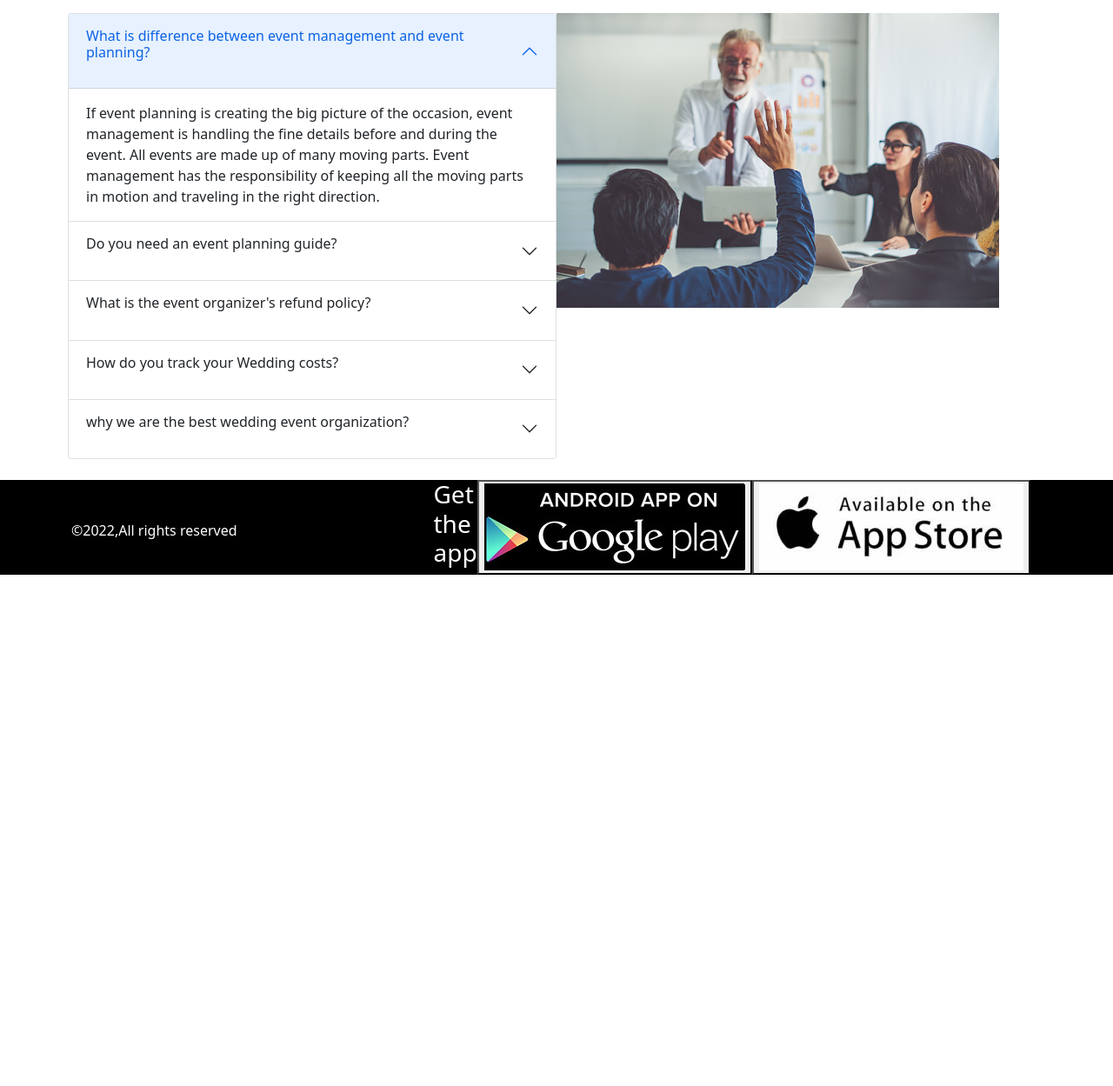
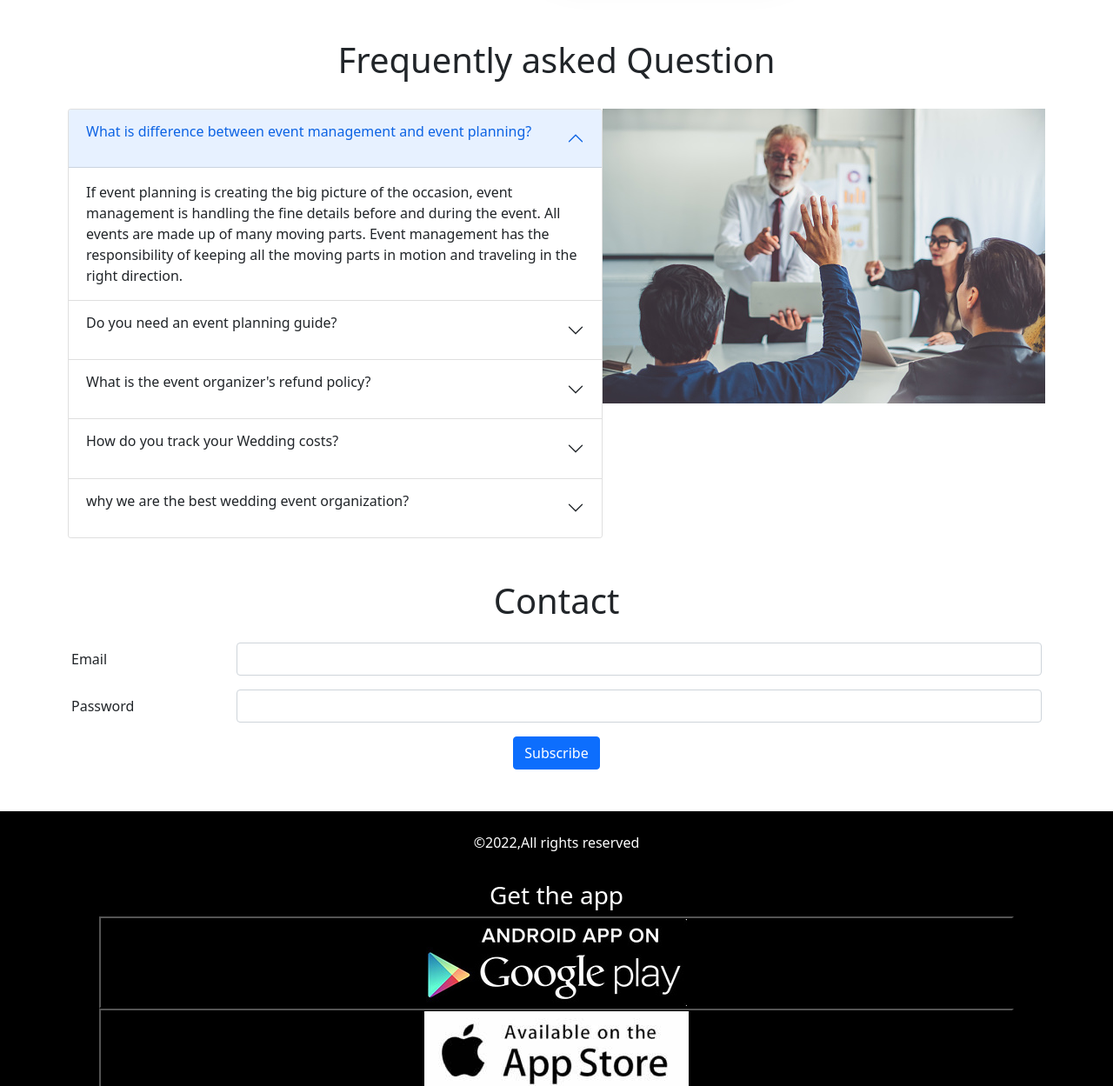
Before and after one commit to shamimbhuiyan1/emanual-convention-center, a plain HTML site: page index.html in a window 1280 px wide. Shown: the part 1060-2309 px from the top of the page at 87% size. Before the commit the page ends 1721 px from the top, so only its background shows below. Drawn offline with Linux system fonts and the light colour scheme.

Commit message:
partial complete

```diff
--- a/index.html
+++ b/index.html
@@ -34,6 +34,8 @@
               </div>
             </div>
           </nav>
+          <!-- carousal section. -->
+
           <section class="my-5">
               <div class="row carosal image">
                 <div id="carouselExampleCaptions" class="carousel slide" data-bs-ride="carousel">
@@ -47,15 +49,17 @@
                         <img src="images/banner-1.png" class="d-block w-100 h-25"
                         alt="...">
                         <div class="carousel-caption d-none d-md-block">
-                          <h5>The perfect venue for your next event</h5>
-                          <p>We are hosting many programs like wedding,Birthday party,corporate meeting etc.</p>
+                          <h5 class="fs-1">The perfect venue for your next event</h5>
+                          <p class="fs-3">We are hosting many programs like wedding,Birthday party,corporate meeting etc.</p>
+                          <div class="btn btn-primary"><a class="text-white text-decoration-none"   href="https://themeforest.net/item/wedding-html5-responsive-wedding-template/19348701" target="_blank"> Book Now</a></div>
                         </div>
                       </div>
                       <div class="carousel-item">
                         <img src="images/banner-2.png" class="d-block w-100 " alt="...">
                         <div class="carousel-caption d-none d-md-block">
-                          <h5>Entry Gate</h5>
-                          <p>Entrance gate of the wedding is one of the most part.we have very experienced planner to make your wedding gate beautiful.</p>
+                          <h5 class="fs-1">Entry Gate</h5>
+                          <p class="fs-3">Entrance gate of the wedding is one of the most part.we have very experienced planner to make your wedding gate beautiful.</p>
+                          <div class="btn btn-primary"><a class="text-white text-decoration-none"   href="https://themeforest.net/item/wedding-html5-responsive-wedding-template/19348701" target="_blank"> Book Now</a></div>
                         </div>
                       </div>
                       <div class="carousel-item">
@@ -63,6 +67,7 @@
                         <div class="carousel-caption d-none d-md-block">
                           <h5 class="fs-1">Beautiful Decoration</h5>
                           <p>Our decoration of hall simply oustanding.We decorate the hall according to our respectful client demand.</p>
+                          <div class="btn btn-primary"><a class="text-white text-decoration-none"   href="https://themeforest.net/item/wedding-html5-responsive-wedding-template/19348701" target="_blank"> Book Now</a></div>
                         </div>
                       </div>
                     </div>
@@ -84,7 +89,7 @@
       <!-- our pakages. -->
 
       <section class="container">
-        <div class="row row-cols-1 row-cols-md-2 row-cols-lg-4 g-4 my-5">
+        <div class="row row-cols-1 row-cols-md-2 row-cols-lg-4 g-4 my-5 p-5">
           <div class="col">
             <div class="card h-100 border-0 shadow-sm">
               <div class="card-body">
@@ -138,7 +143,7 @@
                   <i class="far fa-check-circle px-1 text-primary"></i><small>Billed as shift</small>
                 </div>
               </div>
-              <div class="px-5 justify-content-center align-content-center button-background mb-2">
+              <div class="px-5 justify-content-center align-content-center mb-2">
                 <button class="btn btn-outline-primary align-content-center px-5 rounded-pill "><a>Choose plan</a></button>
               </div>
             </div>
@@ -221,7 +226,7 @@
           <div class="row ">
             <h1 class="text-center">Frequently asked Question</h1>
         <div class="d-flex justify-content-center align-content-center g-3 my-4">
-          <div class="col-lg-6 col-sm-12">
+          <div class="">
             <div class="accordion" id="accordionExample">
               <div class="accordion-item">
                 <h2 class="accordion-header" id="headingOne">
@@ -288,28 +293,44 @@
               </div>
             </div>
           </div>
-          <div class="col-lg-6 col-sm-12 img-fluid ms-xxl-5">
+          <div class="img-fluid ms-xxl-5">
             <img src="images/rise hand.jpg" alt="">
           </div>
           </div>
         </div>
       </section>
+      <!-- contact section. -->
+
+      <section class="container">
+        <h1 class="text-center fs-1 my-4">Contact</h1>
+        <form>
+          <div class="row row-cols-sm-6 mb-3">
+            <label for="inputEmail3" class="col-sm-2 col-form-label">Email</label>
+            <div class="col-sm-10">
+              <input type="email" class="form-control" id="inputEmail3">
+            </div>
+          </div>
+          <div class="row mb-3">
+            <label for="inputPassword3" class="col-sm-2 col-form-label">Password</label>
+            <div class="col-sm-10">
+              <input type="password" class="form-control" id="inputPassword3">
+            </div>
+          </div>
+          <div class="d-flex align-items-center justify-content-center px-5">
+            <button type="submit" class="btn btn-primary align-items-center">Subscribe</button>
+          </div>
+        </form>
+      </section>
     </main>
     <!-- footer section. -->
-    <footer class="bg-black text-white footer-size">
-      <div class="container d-flex justify-content-between align-content-end">
+    <footer class="bg-black text-white footer-size mt-5">
+      <div class="container d-flex justify-content-center align-content-center">
         <div class="row">
-          <div class="col-lg-6 align-content-lg-center align-content-center">
-            <p class="pt-4">&copy;2022,All rights reserved </p>
-          </div>
-        <div class="col-lg-6 d-flex justify-content-center align-content-lg-end">
-          <h3>Get the app</h3>
-          <button class="rounded-5"><a href="http://"><img src="images/android app icon.jpg"></a></button>
-          <a href="https://play.google.com/store/apps/details?id=com.king.candycrushsaga&hl=en_US&gl=US" target="_blank"></a>
-          <button><a href="facebook app.com"><img src="images/apple app store.png"></a></button>
-          <a href="http://Forest Explorer.com"></a>
-        </div>
-        </div>
+            <p class="pt-4 text-center">&copy;2022,All rights reserved </p>
+          <h3 class="pt-3 text-center">Get the app</h3>
+          <button class="rounded-5 bg-black footer-button-size"><a href="https://play.google.com/store/apps/details?id=com.king.candycrushsaga&hl=en_US&gl=US" target="_blank"><img src="images/android app icon.jpg"></a></button>
+
+          <button class="rounded-5 bg-black footer-button-size"><a href="https://play.google.com/store/apps/details?id=com.king.candycrushsaga&hl=en_US&gl=US" target="_blank"><img src="images/apple app store.png"></a></button>
       </div>
     </footer>
     <!-- js link -->
```
